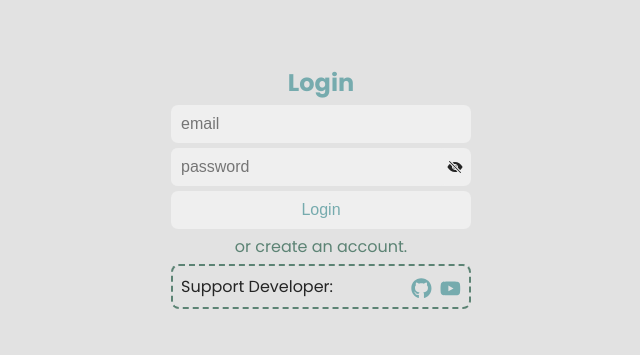
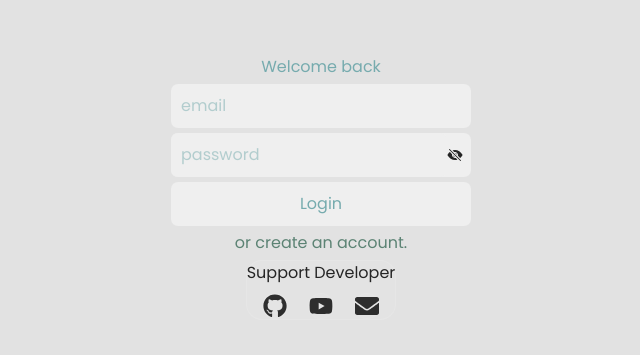
Before and after one commit to irfanshadikrishad/transponder-snail, a React (Vite) app in the folder client/: page / in a window 1280 px wide. Shown: the part 173-528 px from the top of the page, without its empty margins (319-959 px from the left). Built offline with nearby package versions, Linux system fonts and the light colour scheme; no server answers; a web font is replaced by a local one.

Commit message:
refactor: added tailwindcss

```diff
--- a/client/index.html
+++ b/client/index.html
@@ -4,7 +4,7 @@
     <meta charset="UTF-8" />
     <link rel="icon" type="image/svg+xml" href="/favicon.ico" />
     <meta name="viewport" content="width=device-width, initial-scale=1.0" />
-    <title>transponder-snail</title>
+    <title>Transponder Snail</title>
     <meta
       name="description"
       content="transponder-snail is a chat app named after one piece's transponder-snail or den-den-mushi"
--- a/client/package.json
+++ b/client/package.json
@@ -1,6 +1,6 @@
 {
   "name": "client",
-  "version": "1.0.0",
+  "version": "0.2.0",
   "scripts": {
     "build": "vite build",
     "dev": "vite",
@@ -12,6 +12,7 @@
   "type": "module",
   "prettier": "@irfanshadikrishad/prettier",
   "dependencies": {
+    "@tailwindcss/vite": "^4.2.1",
     "eslint": "^9.23.0",
     "react": "^18.0.0",
     "react-dom": "^18.0.0",
@@ -22,7 +23,8 @@
     "react-scrollable-feed": "^2.0.2",
     "react-toastify": "^11.0.5",
     "react-tooltip": "^5.28.0",
-    "socket.io-client": "^4.8.1"
+    "socket.io-client": "^4.8.1",
+    "tailwindcss": "^4.2.1"
   },
   "devDependencies": {
     "@eslint/compat": "^1.2.7",
--- a/client/src/components/HomeSocial.jsx
+++ b/client/src/components/HomeSocial.jsx
@@ -1,19 +1,40 @@
-import { FaGithub, FaYoutube } from 'react-icons/fa'
+import { FaEnvelope, FaGithub, FaYoutube } from 'react-icons/fa'
 
 export default function HomeSocial() {
   return (
-    <section className='home_social_container'>
-      <section>
-        <p>Support Developer:</p>
-      </section>
-      <section className='home_social'>
-        <a href='https://github.com/irfanshadikrishad' target='_blank'>
-          {<FaGithub />}
-        </a>
-        <a href='https://www.youtube.com/@irfanshadikrishad' target='_blank'>
-          {<FaYoutube />}
-        </a>
-      </section>
+    <section className='flex flex-col items-center gap-2 rounded-2xl border border-white/10 bg-white/5 p-8'>
+      <h1>Support Developer</h1>
+      <div className='flex items-center gap-5'>
+        <SocialLink
+          href='https://github.com/irfanshadikrishad'
+          icon={<FaGithub className='text-black/80' />}
+          label='GitHub'
+        />
+        <SocialLink
+          href='https://www.youtube.com/@irfanshadikrishad'
+          icon={<FaYoutube className='text-black/80' />}
+          label='YouTube'
+        />
+        <SocialLink
+          href='mailto:support@irfanshadikrishad.uk'
+          icon={<FaEnvelope className='text-black/80' />}
+          label='Email'
+        />
+      </div>
     </section>
   )
 }
+
+function SocialLink({ href, icon, label }) {
+  return (
+    <a
+      href={href}
+      target='_blank'
+      rel='noopener'
+      aria-label={label}
+      className='rounded-full border border-white/5 bg-white/5 p-3 text-2xl text-gray-300 transition-all duration-300 hover:scale-110 hover:bg-white/10 hover:text-white'
+    >
+      {icon}
+    </a>
+  )
+}
--- a/client/src/components/Login.jsx
+++ b/client/src/components/Login.jsx
@@ -37,7 +37,7 @@ export default function Login({ loginview }) {
 
   return (
     <form onSubmit={login} className='home_login'>
-      <h1>Login</h1>
+      <h1>Welcome back</h1>
       <input
         name='email'
         value={user.email}
--- a/client/src/components/NotGroup.jsx
+++ b/client/src/components/NotGroup.jsx
@@ -38,6 +38,7 @@ export default function NotGroup({ user, selectedChat, chatClose }) {
 
   return (
     <div className='info_wrapper info_notgroup'>
+      <div className='flex flex-col items-center gap-1'>
         <img
           className='chat_info_avatar'
           draggable='false'
@@ -46,8 +47,9 @@ export default function NotGroup({ user, selectedChat, chatClose }) {
             e.target.src = defaultAvatar
           }}
         />
-      <h1 className='chat_info_name'>{user.name}</h1>
+        <h1 className='chat_info_name font-bold'>{user.name}</h1>
         <p>{user.email}</p>
+      </div>
 
       <section className='notGroup_btns'>
         <button disabled className='notGroup_btn leave_group'>
--- a/client/src/components/Register.jsx
+++ b/client/src/components/Register.jsx
@@ -80,13 +80,11 @@ export default function Register({ loginview }) {
         }}
         className='register_avatar'
       >
-        {
-          <img
-            src={avatar ? URL.createObjectURL(avatar) : defaultAvatar}
-            alt='defaultAvatar'
-            className='register_defaultAvatar'
-          />
-        }
+        <img
+          src={avatar ? URL.createObjectURL(avatar) : defaultAvatar}
+          alt='defaultAvatar'
+          className='register_defaultAvatar'
+        />
         <input
           ref={avatarRef}
           type='file'
--- a/client/src/components/UserInfoModal.jsx
+++ b/client/src/components/UserInfoModal.jsx
@@ -2,8 +2,6 @@ import { createPortal } from 'react-dom'
 import { useNavigate } from 'react-router-dom'
 import { useAuth } from '../store/user'
 // ICONS
-import { FaLanguage } from 'react-icons/fa'
-import { IoNotifications } from 'react-icons/io5'
 import { PiUserCircleGearBold } from 'react-icons/pi'
 import { RiLogoutBoxRFill } from 'react-icons/ri'
 import { TbHelpHexagonFilled } from 'react-icons/tb'
@@ -37,12 +35,6 @@ export default function UserInfoModal({ profileModalSwitch }) {
 
             <section className='profile_btns'>
               <button disabled className='profile_btn'>
-                <IoNotifications /> Notifications
-              </button>
-              <button disabled className='profile_btn'>
-                <FaLanguage /> App Language
-              </button>
-              <button disabled className='profile_btn'>
                 <TbHelpHexagonFilled /> Help
               </button>
               <button disabled className='profile_btn'>
--- a/client/src/index.css
+++ b/client/src/index.css
@@ -1,5 +1,7 @@
 @import url('https://fonts.googleapis.com/css2?family=Poppins:wght@100;200;300;400;500;600;700;800&display=swap');
 @import url('https://fonts.googleapis.com/css2?family=Single+Day&display=swap');
+
+@import 'tailwindcss';
 
 :root {
   --color: #252525;
--- a/client/vite.config.js
+++ b/client/vite.config.js
@@ -1,6 +1,7 @@
+import tailwindcss from '@tailwindcss/vite'
 import react from '@vitejs/plugin-react'
 import { defineConfig } from 'vite'
 
 export default defineConfig({
-  plugins: [react()],
+  plugins: [react(), tailwindcss()],
 })
```
Also changed, not shown: client/vercel.json (deleted), 1 other file (tests, documents, lock files or other folders). Lines whose indentation alone changed are shown as unchanged.
